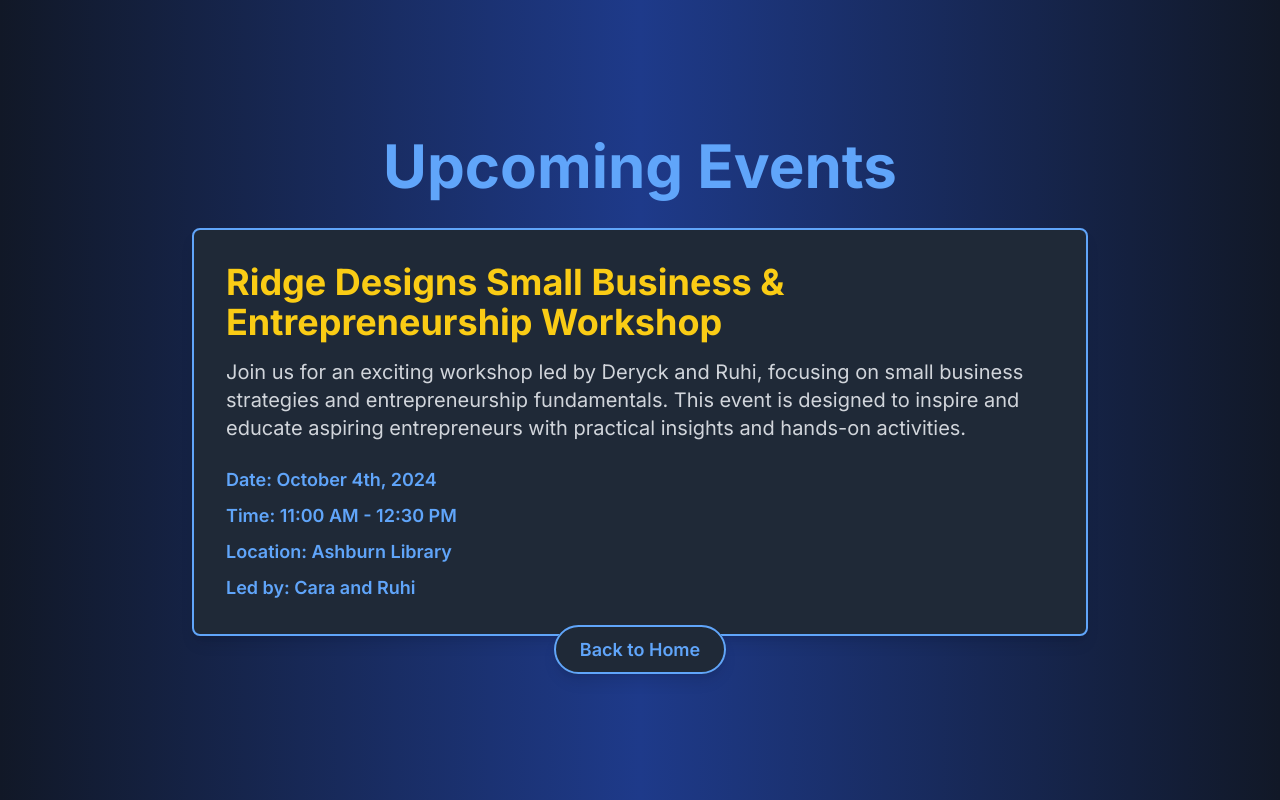
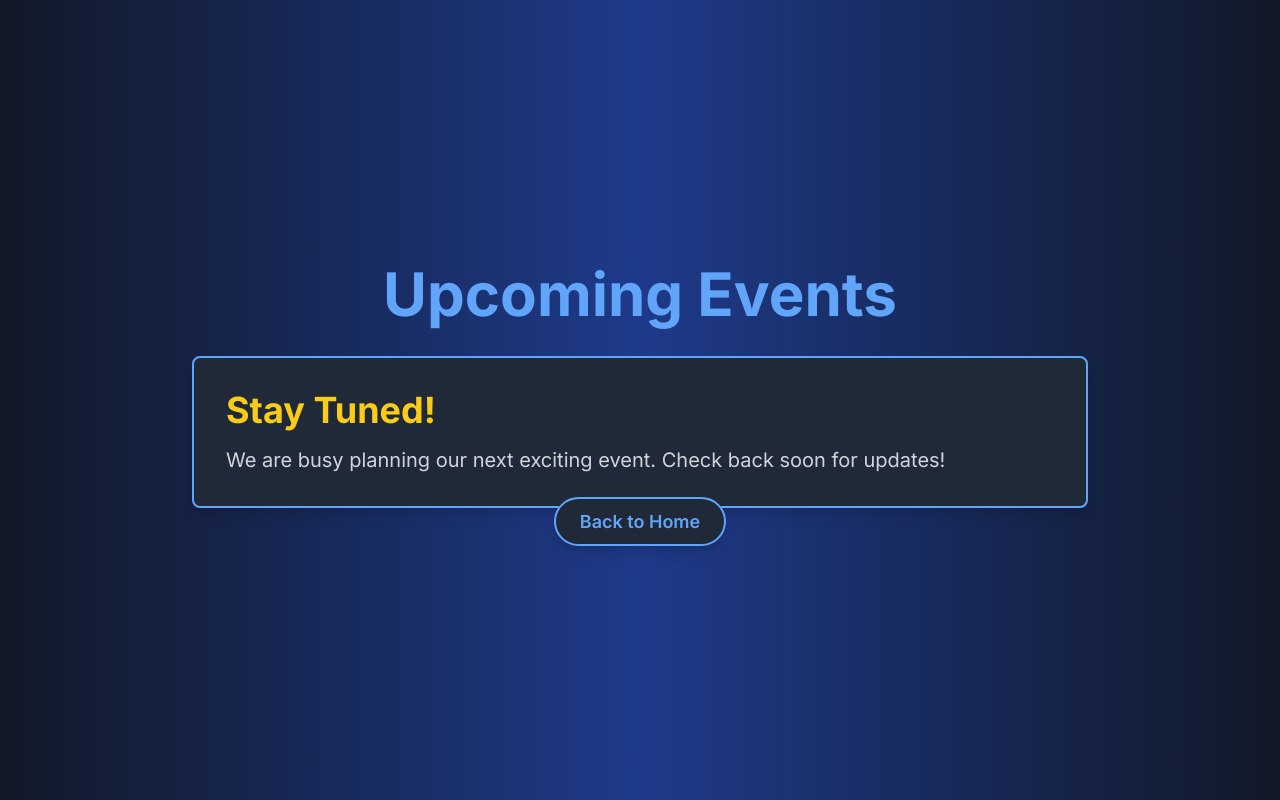
Before and after one commit to arao761/innovate-usa, a Next.js app: page /upcoming-competitions in a window 1280 px wide. Built offline with nearby package versions, Linux system fonts and the light colour scheme.

Commit message:
upcoming

```diff
--- a/app/upcoming-competitions/page.tsx
+++ b/app/upcoming-competitions/page.tsx
@@ -2,15 +2,6 @@ import React from 'react';
 import Link from 'next/link';
 
 const UpcomingEvent: React.FC = () => {
-    const event = {
-        title: "Ridge Designs Small Business & Entrepreneurship Workshop",
-        description: "Join us for an exciting workshop led by Deryck and Ruhi, focusing on small business strategies and entrepreneurship fundamentals. This event is designed to inspire and educate aspiring entrepreneurs with practical insights and hands-on activities.",
-        date: "October 4th, 2024",
-        time: "11:00 AM - 12:30 PM",
-        location: "Ashburn Library",
-        leaders: "Cara and Ruhi"
-    };
-
     return (
         <div className="min-h-screen bg-gradient-to-r from-gray-900 via-blue-900 to-gray-900 flex flex-col items-center justify-center px-4 py-12">
             <h1 className="text-4xl md:text-6xl font-bold text-blue-400 mb-8 text-center">
@@ -18,14 +9,12 @@ const UpcomingEvent: React.FC = () => {
             </h1>
             <div className="w-full max-w-4xl">
                 <div className="bg-gray-800 rounded-lg p-8 border-2 border-blue-400 shadow-lg">
-                    <h2 className="text-3xl md:text-4xl font-bold text-yellow-400 mb-4">{event.title}</h2>
-                    <p className="text-lg md:text-xl text-gray-300 mb-6">{event.description}</p>
-                    <div className="space-y-2">
-                        <p className="text-md md:text-lg text-blue-400 font-semibold">Date: {event.date}</p>
-                        <p className="text-md md:text-lg text-blue-400 font-semibold">Time: {event.time}</p>
-                        <p className="text-md md:text-lg text-blue-400 font-semibold">Location: {event.location}</p>
-                        <p className="text-md md:text-lg text-blue-400 font-semibold">Led by: {event.leaders}</p>
-                    </div>
+                    <h2 className="text-3xl md:text-4xl font-bold text-yellow-400 mb-4">
+                        Stay Tuned!
+                    </h2>
+                    <p className="text-lg md:text-xl text-gray-300">
+                        We are busy planning our next exciting event. Check back soon for updates!
+                    </p>
                 </div>
             </div>
             <Link href="/" passHref>
```
